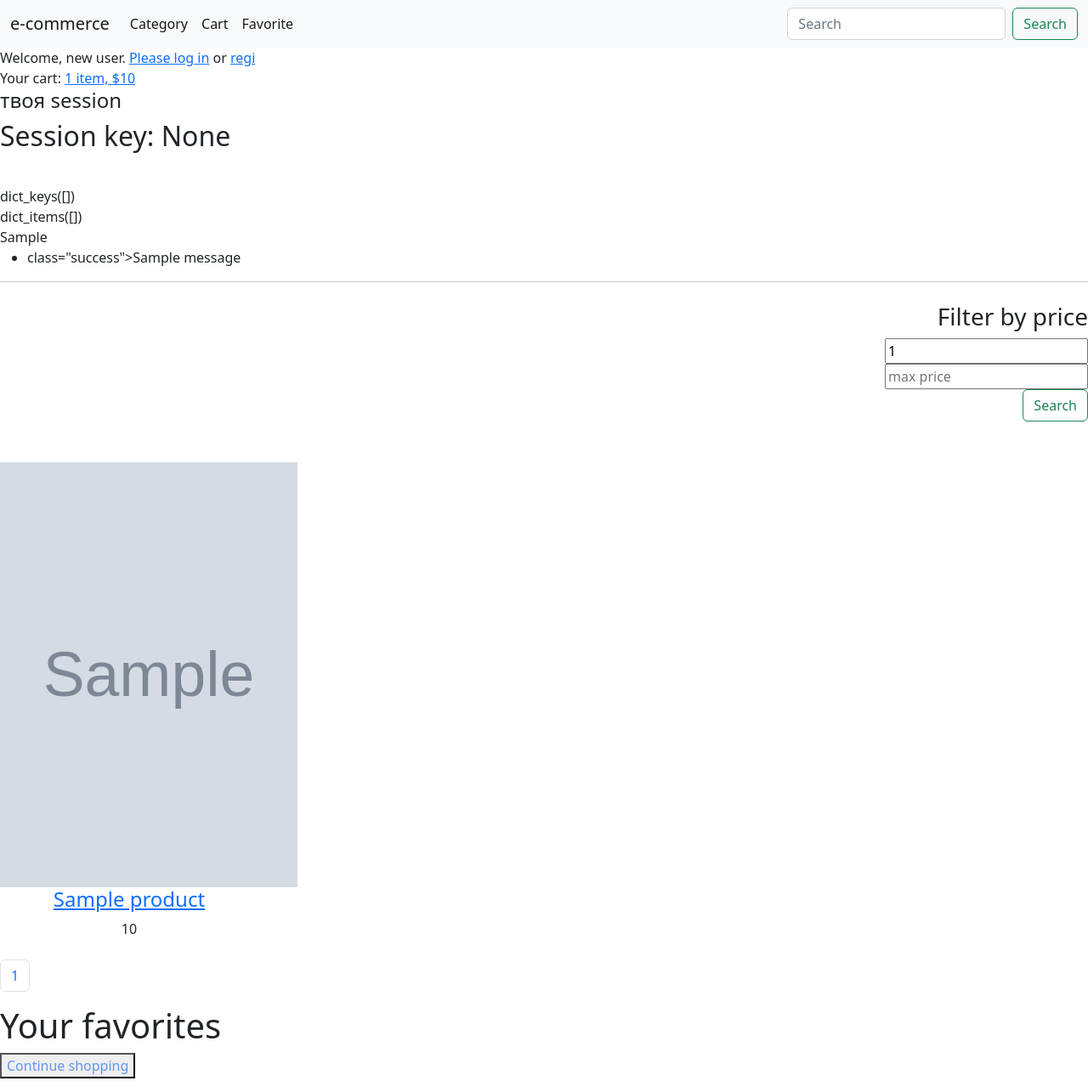
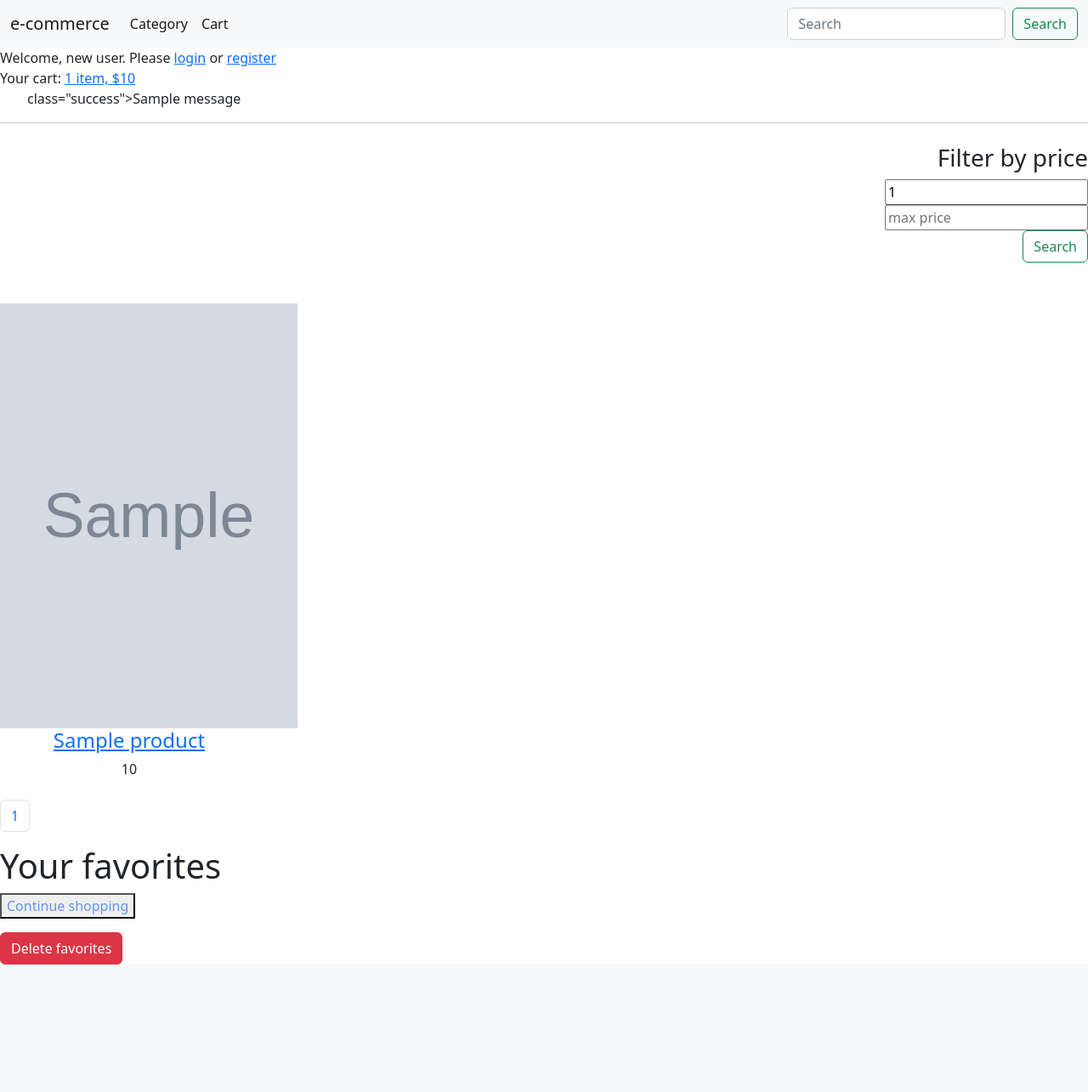
Before and after one commit to artemioo/e-commerce, a Django app: template templates/favorites/favorites.html in a window 1280 px wide. Shown: the whole page at 85% size. After the commit the page ends 1135 px from the top, so only its background shows below. Run offline with Django 3.2, Linux system fonts and the light colour scheme; the template is opened without the code that fills it: most values are stand-ins (such as "Sample title", 1, 10 or a date in 2020); grey boxes marked "Sample" are stand-in pictures; one stand-in notice (Sample message) is shown.

Commit message:
some corrections

```diff
--- a/templates/base.html
+++ b/templates/base.html
@@ -7,11 +7,6 @@
       rel="stylesheet" integrity="sha384-0evHe/X+R7YkIZDRvuzKMRqM+OrBnVFBL6DOitfPri4tjfHxaWutUpFmBp4vmVor" crossorigin="anonymous">
     <meta charset="UTF-8">
     <title>e-commerce</title>
-    <style>
-    .welcome {
-      text-align: right;
-    }
-</style>
 
 </head>
 <body>
@@ -21,10 +16,10 @@
 
      {% block main %}
     {% if user.is_authenticated %}
-    <div class="welcome">
+    <div class="welcome" style="text-align:left; position: left;">
             Welcome, {{ user.username }}. Thanks for logging in. <a href="{% url 'logout' %}">Logout</a>
             {% else %}
-            Welcome, new user. <a href="{% url 'login' %}">Please log in</a> or <a href="{% url 'register' %}">regi</a>
+            Welcome, new user. Please <a href="{% url 'login' %}"> login</a> or <a href="{% url 'register' %}">register</a>
     {% endif %}
         <div class="cart-info">
             {% with total_items=cart|length %}
@@ -39,37 +34,14 @@
             {% endif %}
             {% endwith %}
         </div>
-        {% if user.is_authenticated %}
-        <div class="favortites">
-            <a href="{% url 'favorites_list' %}"> My Favorites </a>
-
-            <form action="{% url 'delete_favorites' %}" method="post"> {% csrf_token %}
-                <input type="hidden" name="url_from" value="{{ request.path }}">
-                            <button type="submit" class="btn btn-danger"> Delete favorites </button>
-            </form>
-        </div>
-        {% endif %}
     </div>
 
-    <h4> твоя session </h4>
 
-    <h2 class="mb-3"> Session key: {{ request.session.session_key }}</h2>
-
-
-
-    <div class="jumbotron">
-
-        {{ request.session.cart.keys }} <br>
-        {{ request.session.cart.items }}
-        <div>{{ request.session.keys }}</div>
-        <div> {{ request.session.items }}</div>
-        <div>{{ favorites_list }}</div>
-    </div>
 
     {% if messages %}
 <ul class="messages">
     {% for message in messages %}
-    <li>{% if message.tags %} class="{{ message.tags }}"{% endif %}>{{ message }}</li>
+     {% if message.tags %} class="{{ message.tags }}"{% endif %}>{{ message }}
     {% endfor %}
 </ul>
 {% endif %}
@@ -80,9 +52,9 @@
 <div class="right-side my-4" style="text-align:right; position: right;">
     <form action="{% url 'home' %}">
         <h3> Filter by price </h3>
-        <input  type="number" placeholder="min price" aria-label="Search" name="min_price" min="1"  value="1">
+        <input  type="number" placeholder="min price" aria-label="Search" name="min_price"  value="1">
         <br>
-        <input  type="number" placeholder="max price" aria-label="Search" name="max_price" min="0">
+        <input  type="number" placeholder="max price" aria-label="Search" name="max_price" >
         <br>
 
         <button class="btn btn-outline-success" type="submit">Search</button>
--- a/templates/favorites/favorites.html
+++ b/templates/favorites/favorites.html
@@ -31,6 +31,10 @@
 {% endif %}
     <p class="text-right">
         <button style="color: #556B2F;"> <a href='/' class="button light" style="text-decoration: none; color: #6495ED">Continue shopping</a> </button>
-
+            <form action="{% url 'delete_favorites' %}" method="post"> {% csrf_token %}
+                <input type="hidden" name="url_from" value="{{ request.path }}">
+                            <button type="submit" class="btn btn-danger"> Delete favorites </button>
+            </form>
+        </div>
 
 {% endblock %}
--- a/templates/include/header.html
+++ b/templates/include/header.html
@@ -19,8 +19,11 @@
         <li class="nav-item">
           <a class="nav-link active" href="{% url 'cart_detail' %}">Cart</a>
         </li>
+          {% if user.is_authenticated %}
       <li class="nav-item">
           <a class="nav-link active" href="{% url 'favorites_list' %}">Favorite</a>
+                  </li>
+          {% endif %}
         {% if user.is_staff %}
           <li class="nav-item">
           <a class="nav-link active" href="{% url 'admin:index' %}">Admin</a>
```
Also changed, not shown: favorites/views.py (+9 -4 lines), shop/views.py (+3 -12 lines).
